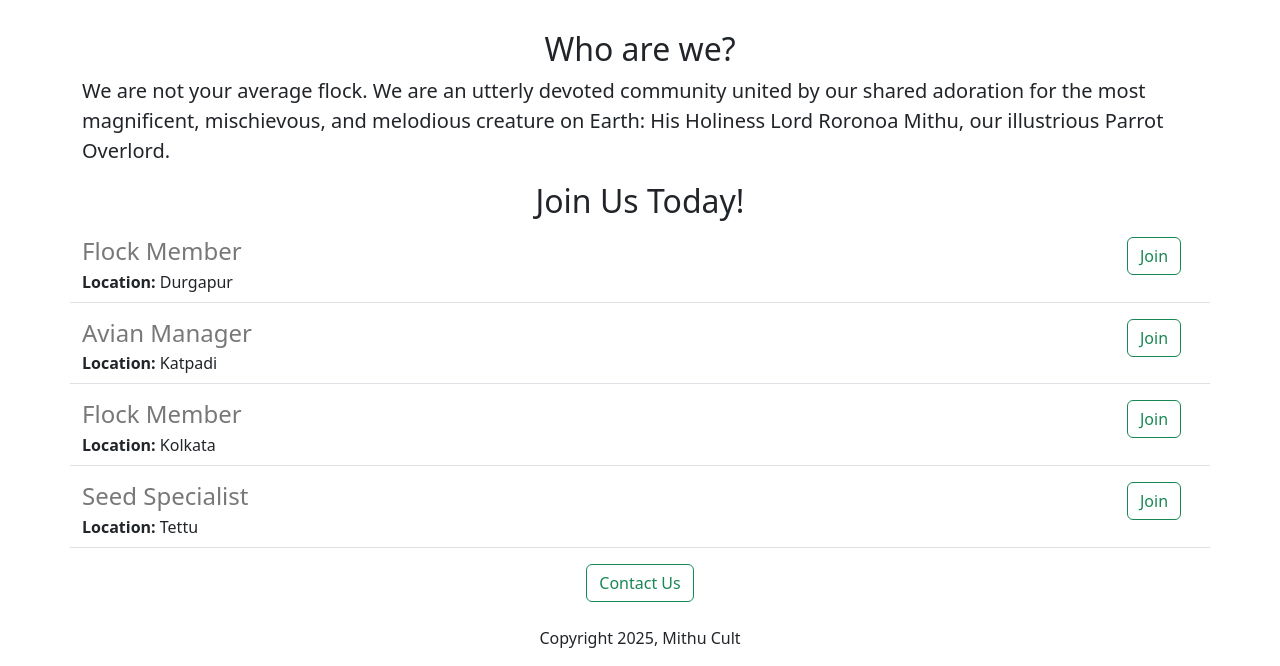
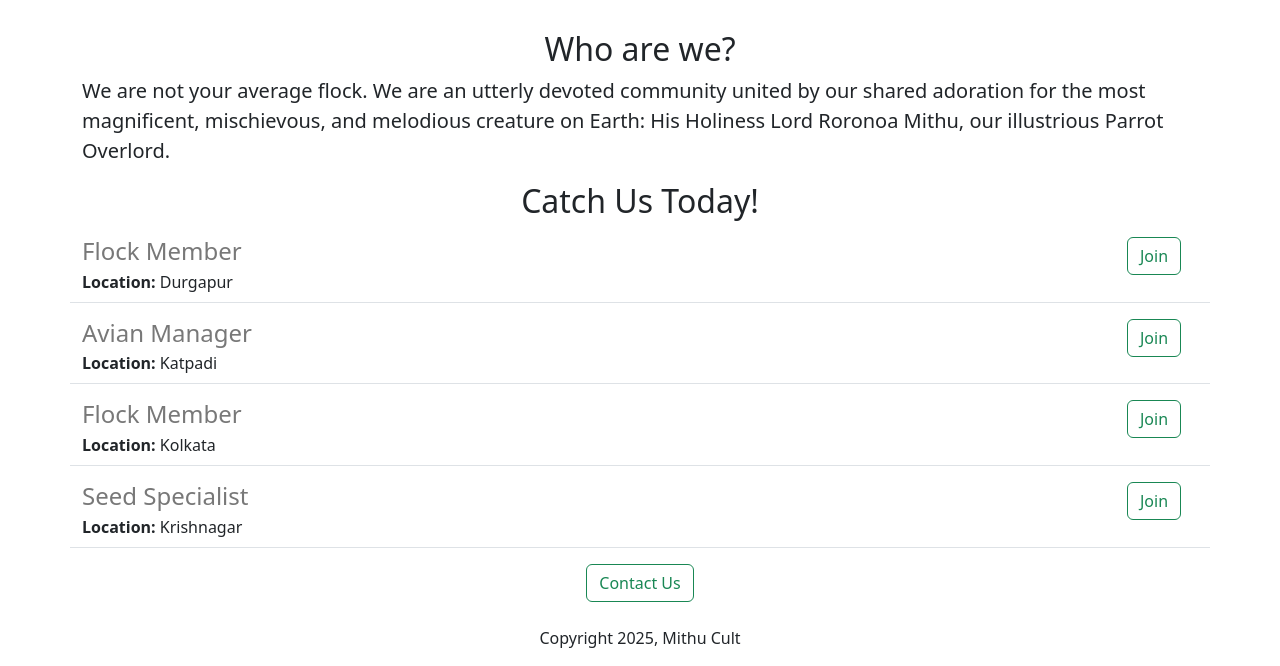
Before and after one commit to avishasarkar/Mithu-Cult-Website, a Flask app: page / in a window 1280 px wide. Shown: the part 353-1019 px from the top of the page. Run offline with Flask 3, Linux system fonts and the light colour scheme; some web fonts are replaced.

Commit message:
Some changes

```diff
--- a/app.py
+++ b/app.py
@@ -20,7 +20,7 @@ POSITIONS = [
     {
         'id': 4,
         'title': 'Seed Specialist',
-        'location': 'Tettu',
+        'location': 'Krishnagar',
     }
 
 ]
--- a/templates/home.html
+++ b/templates/home.html
@@ -25,7 +25,7 @@
         We are not your average flock. We are an utterly devoted community united by our shared adoration for the most magnificent, mischievous, and melodious creature on Earth: His Holiness Lord Roronoa Mithu, our illustrious Parrot Overlord.
       </p>
       <h2 class = "text-center mt-2 mb-2">
-        Join Us Today!
+        Catch Us Today!
       </h2>
       <p>
         {% for position in positions %}
```
